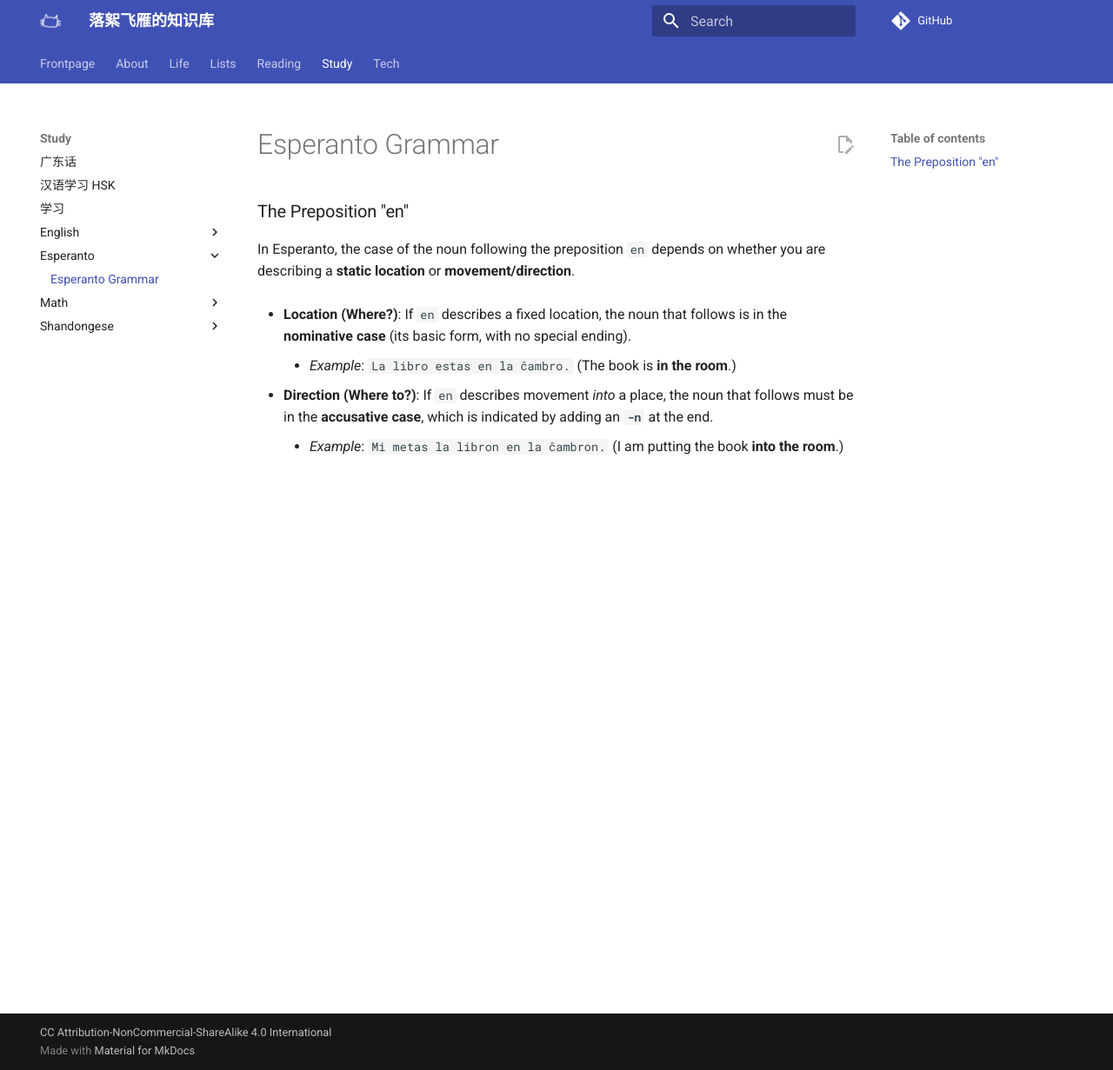
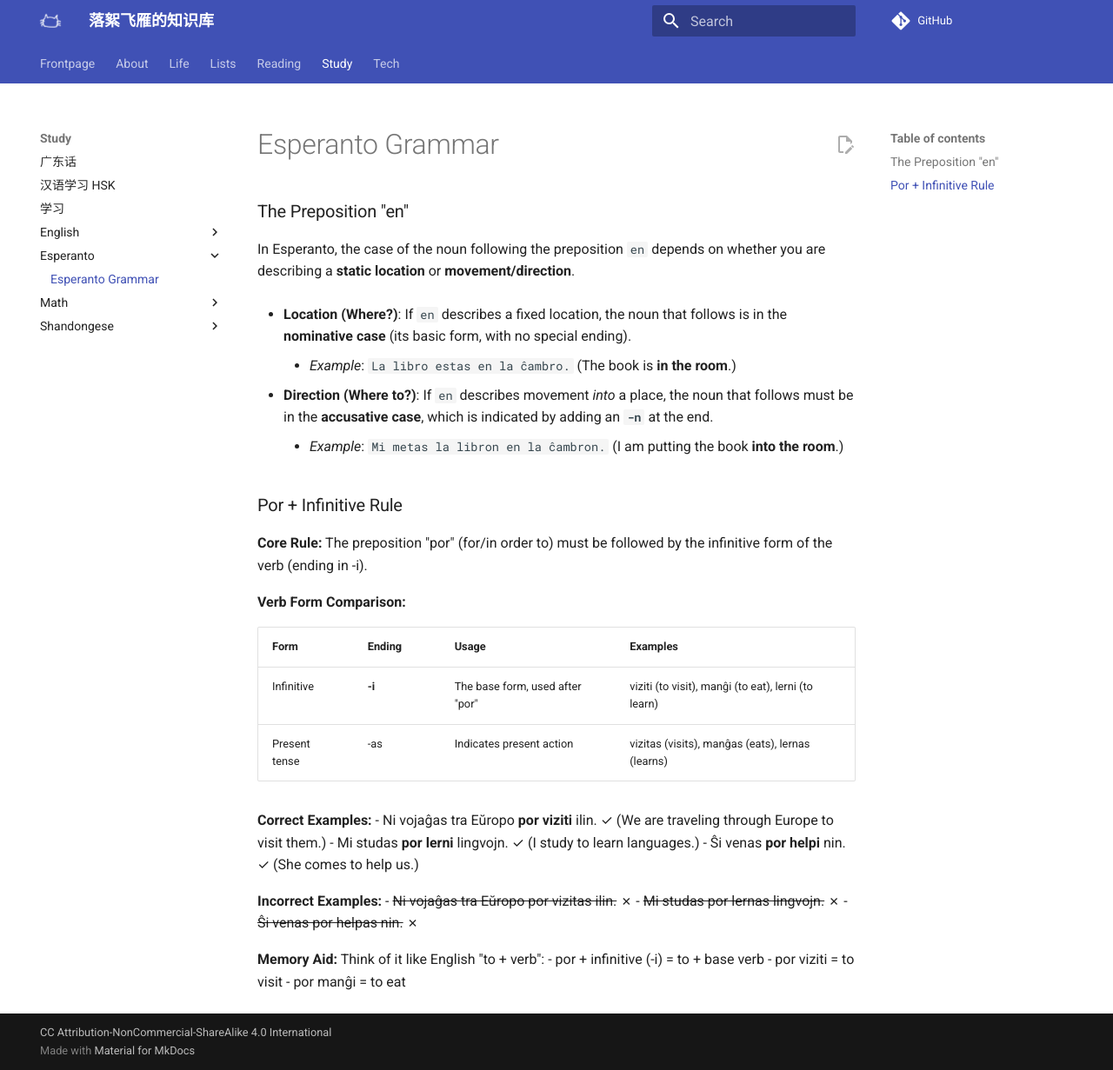
Before and after one commit to luoxufeiyan/wiki.luoxufeiyan.com, an MkDocs documentation site: the page built from docs/study/esperanto/grammar.md, in a window 1280 px wide and 1231 px high. Shown: the whole window at 87% size. Built offline with MkDocs 1.6.1 and Material for MkDocs 9.7.7, drawn with Linux system fonts in a browser that asks for light colours; comment, search, counter and statistics services are not loaded.

Commit message:
feat: update

```diff
--- a/docs/study/esperanto/grammar.md
+++ b/docs/study/esperanto/grammar.md
@@ -10,3 +10,33 @@ In Esperanto, the case of the noun following the preposition `en` depends on whe
 
 *   **Direction (Where to?)**: If `en` describes movement *into* a place, the noun that follows must be in the **accusative case**, which is indicated by adding an **`-n`** at the end.
     *   *Example*: `Mi metas la libron en la ĉambron.` (I am putting the book **into the room**.)
+
+
+### Por + Infinitive Rule
+
+**Core Rule:** The preposition "por" (for/in order to) must be followed by the infinitive form of the verb (ending in -i).
+
+**Verb Form Comparison:**
+
+| Form | Ending | Usage | Examples |
+|------|--------|-------|----------|
+| Infinitive | **-i** | The base form, used after "por" | viziti (to visit), manĝi (to eat), lerni (to learn) |
+| Present tense | -as | Indicates present action | vizitas (visits), manĝas (eats), lernas (learns) |
+
+**Correct Examples:**
+- Ni vojaĝas tra Eŭropo **por viziti** ilin. ✓
+  (We are traveling through Europe to visit them.)
+- Mi studas **por lerni** lingvojn. ✓
+  (I study to learn languages.)
+- Ŝi venas **por helpi** nin. ✓
+  (She comes to help us.)
+
+**Incorrect Examples:**
+- ~~Ni vojaĝas tra Eŭropo por vizitas ilin.~~ ✗
+- ~~Mi studas por lernas lingvojn.~~ ✗
+- ~~Ŝi venas por helpas nin.~~ ✗
+
+**Memory Aid:** Think of it like English "to + verb":
+- por + infinitive (-i) = to + base verb
+- por viziti = to visit
+- por manĝi = to eat
```
